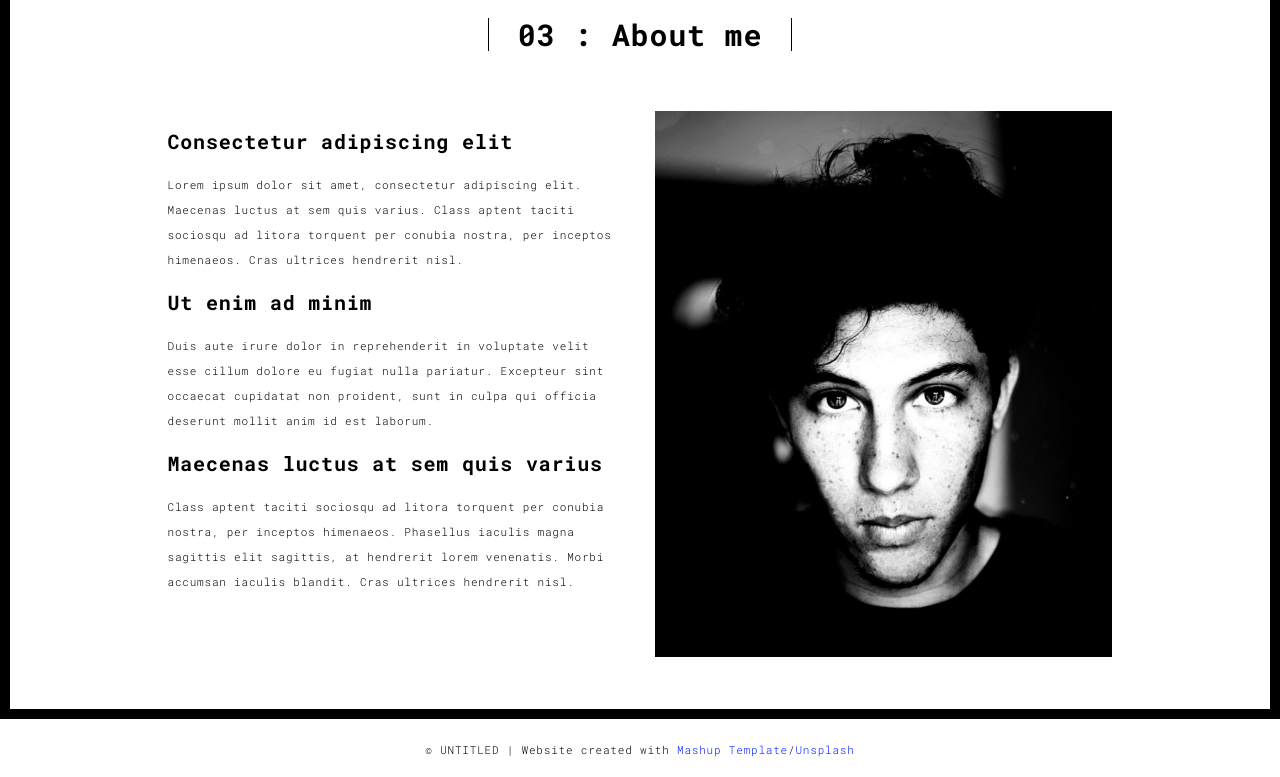
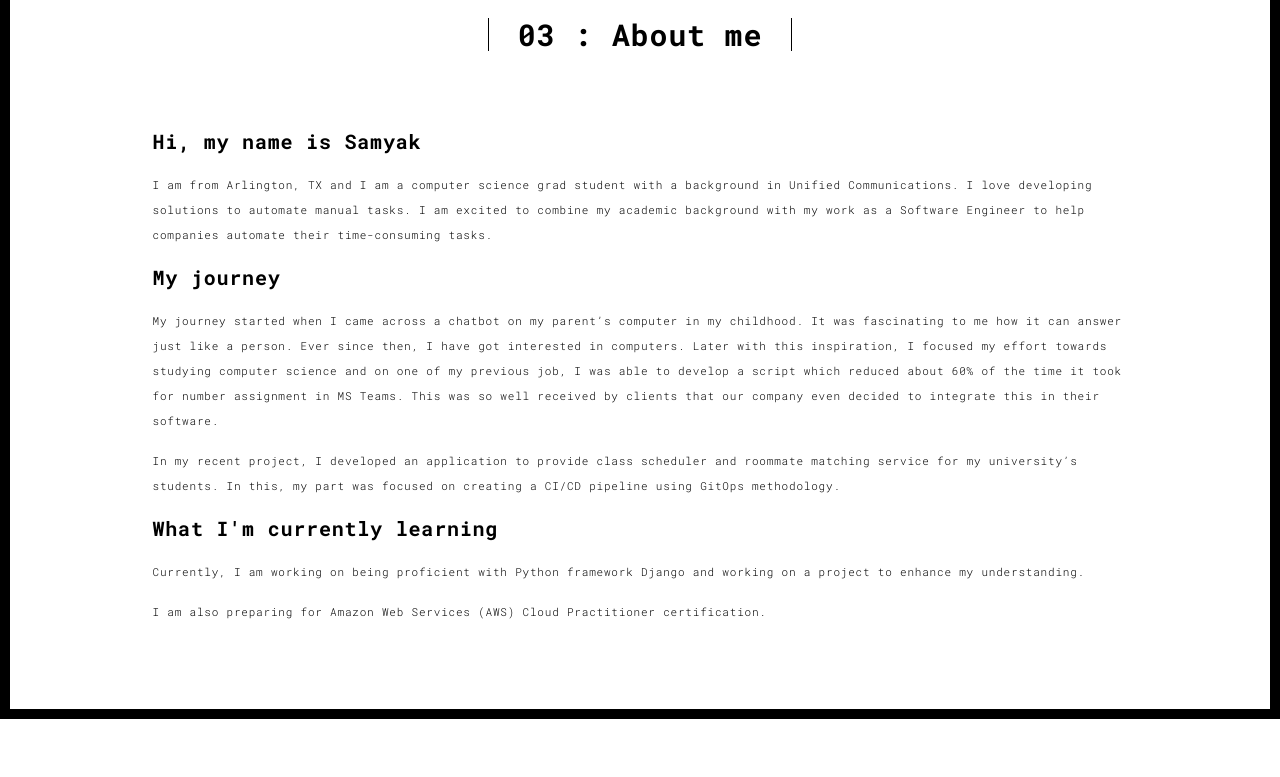
Before and after one commit to samjain06/personal-website, a Flask app: page /about.html in a window 1280 px wide. Shown: the part 81-858 px from the top of the page. After the commit the page ends 800 px from the top, so only its background shows below. Run offline with Flask 3, Linux system fonts and the light colour scheme; some libraries are stand-ins or nearby versions.

Commit message:
updated about and contact with calendly

```diff
--- a/templates/about.html
+++ b/templates/about.html
@@ -13,25 +13,31 @@
                     <div class="row">
                         <div class="col-md-10 col-md-offset-1">
                             <div class="row">
-                                <div class="col-xs-12 col-md-6">
-                                    <h3>Consectetur adipiscing elit</h3>
-                                    <p>Lorem ipsum dolor sit amet, consectetur adipiscing elit. Maecenas luctus at sem
-                                        quis varius.
-                                        Class aptent taciti sociosqu ad litora torquent per conubia nostra, per inceptos
-                                        himenaeos. Cras ultrices hendrerit nisl.</p>
-                                    <h3>Ut enim ad minim </h3>
-                                    <p>Duis aute irure dolor in reprehenderit in voluptate velit esse
-                                        cillum dolore eu fugiat nulla pariatur. Excepteur sint occaecat cupidatat non
-                                        proident, sunt in culpa qui officia deserunt mollit anim id est laborum.
-                                    <h3>Maecenas luctus at sem quis varius</h3>
-                                    <p>
-                                        Class aptent taciti sociosqu ad litora torquent per conubia nostra, per inceptos
-                                        himenaeos. Phasellus iaculis magna sagittis elit sagittis, at hendrerit lorem
-                                        venenatis. Morbi accumsan iaculis blandit. Cras ultrices hendrerit nisl.</p>
-                                </div>
-                                <div class="col-xs-12 col-md-6">
-                                    <img src="./static/assets/images/profil.jpg" class="img-responsive" alt="">
-                                </div>
+                                <h3>Hi, my name is Samyak</h3>
+                                <p>I am from Arlington, TX and I am a computer science grad student
+                                    with a background in Unified Communications. I love developing solutions
+                                    to automate manual tasks. I am excited to combine my academic background
+                                    with my work as a Software Engineer to help companies automate their
+                                    time-consuming tasks.</p>
+
+                                <h3>My journey</h3>
+                                <p>My journey started when I came across a chatbot on my parent’s computer
+                                    in my childhood. It was fascinating to me how it can answer just like a
+                                    person. Ever since then, I have got interested in computers. Later with
+                                    this inspiration, I focused my effort towards studying computer science
+                                    and on one of my previous job, I was able to develop a script which
+                                    reduced about 60% of the time it took for number assignment in MS Teams.
+                                    This was so well received by clients that our company even decided to
+                                    integrate this in their software.</p>
+
+                                <p>In my recent project, I developed an application to provide class scheduler
+                                    and roommate matching service for my university’s students. In this,
+                                    my part was focused on creating a CI/CD pipeline using GitOps methodology. </p>
+
+                                <h3>What I'm currently learning</h3>
+                                <p>Currently, I am working on being proficient with Python framework Django
+                                    and working on a project to enhance my understanding.</p>
+                                <p>I am also preparing for Amazon Web Services (AWS) Cloud Practitioner certification.</p>
                             </div>
                         </div>
                     </div>
@@ -41,19 +47,6 @@
             </div>
         </div>
     </div>
-
-
-    <footer class="footer-container text-center">
-        <div class="container">
-            <div class="row">
-                <div class="col-xs-12">
-                    <p>© UNTITLED | Website created with <a href="http://www.mashup-template.com/"
-                                                            title="Create website with free html template">Mashup
-                        Template</a>/<a href="https://www.unsplash.com/" title="Beautiful Free Images">Unsplash</a></p>
-                </div>
-            </div>
-        </div>
-    </footer>
 
     <script>
         document.addEventListener("DOMContentLoaded", function (event) {
```
Also changed, not shown: templates/contact.html (+15 -31 lines).
